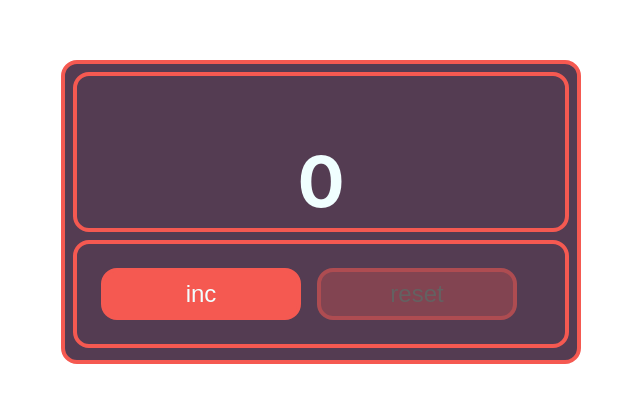
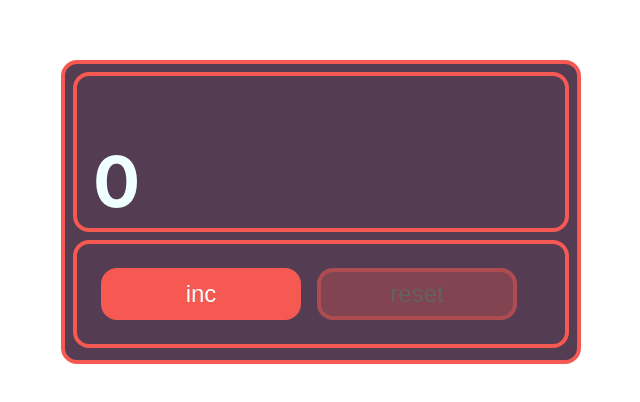
Before and after one commit to DmitryGK/Counter, a React (Create React App) app: page / in a window 1280 px wide. Shown: the part 188-590 px from the top of the page, without its empty margins (319-959 px from the left). Built offline with nearby package versions, Linux system fonts and the light colour scheme.

Commit message:
button component, css modify

```diff
--- a/src/App.tsx
+++ b/src/App.tsx
@@ -1,12 +1,27 @@
-import React from 'react';
+import React, {useState} from 'react';
 import Counter from "./Counter/Counter";
-import m from './App.module.css'
+
 
 
 function App() {
+
+    let [value, setValue] = useState<number>(0)
+
+    function incValue() {
+        let n = value
+        if (n < 5) {
+            setValue(n + 1)
+        }
+        return n
+    }
+
+    function resetValue() {
+        setValue(0)
+    }
+
   return (
     <div>
-        <Counter/>
+        <Counter value={value} incValue={incValue} resetValue={resetValue}/>
     </div>
   );
 }
--- a/src/Counter/Counter.module.css
+++ b/src/Counter/Counter.module.css
@@ -29,6 +29,7 @@
     color: azure;
     font-size: 24px;
 }
+
 .buttons {
     border: 4px solid #f55951;
     padding: 16px;
@@ -37,10 +38,11 @@
 }
 
 .number {
-    text-align: center;
+    position:center;
     font-size: 70px;
     color: azure;
 }
+
 .disable {
     border: 4px solid rgba(245, 89, 81, 0.38);
     padding: 8px;
@@ -51,6 +53,7 @@
     color: #646161;
     font-size: 24px;
 }
+
 .red {
     text-align: center;
     font-size: 74px;
--- a/src/Counter/Counter.tsx
+++ b/src/Counter/Counter.tsx
@@ -2,34 +2,30 @@ import React, {useState} from 'react';
 import s from './Counter.module.css'
 
 
+type CounterPropsType = {
+    value: number
+    incValue: () => void
+    resetValue: () => void
+}
 
-const Counter = () => {
 
-    let [value, setValue] = useState<number>(0)
+const Counter = (props:CounterPropsType) => {
 
-    function incValue() {
-        let n = value
-        if (n < 5) {
-            setValue(n + 1)
-        } return n
-    }
-
-    function resetValue() {
-        setValue(0)
-    }
 
 
 
     return (
         <div className={s.counter}>
             <div className={s.display}>
-                <h1 className={value === 5? s.red: s.number}>{value}</h1>
+                <h1 className={props.value === 5 ? s.red : s.number}>{props.value}</h1>
             </div>
             <div className={s.buttons}>
-                <button className={value === 5? s.disable : s.button} onClick={incValue}>
+
+
+                <button className={props.value === 5? s.disable : s.button} onClick={props.incValue}>
                     inc
                 </button>
-                <button className={value === 0? s.disable : s.button} onClick={resetValue}>
+                <button className={props.value === 0? s.disable : s.button} onClick={props.resetValue}>
                     reset
                 </button>
             </div>
```
Also changed, not shown: src/Counter/Components/Button.tsx (added, +15 -0 lines).
